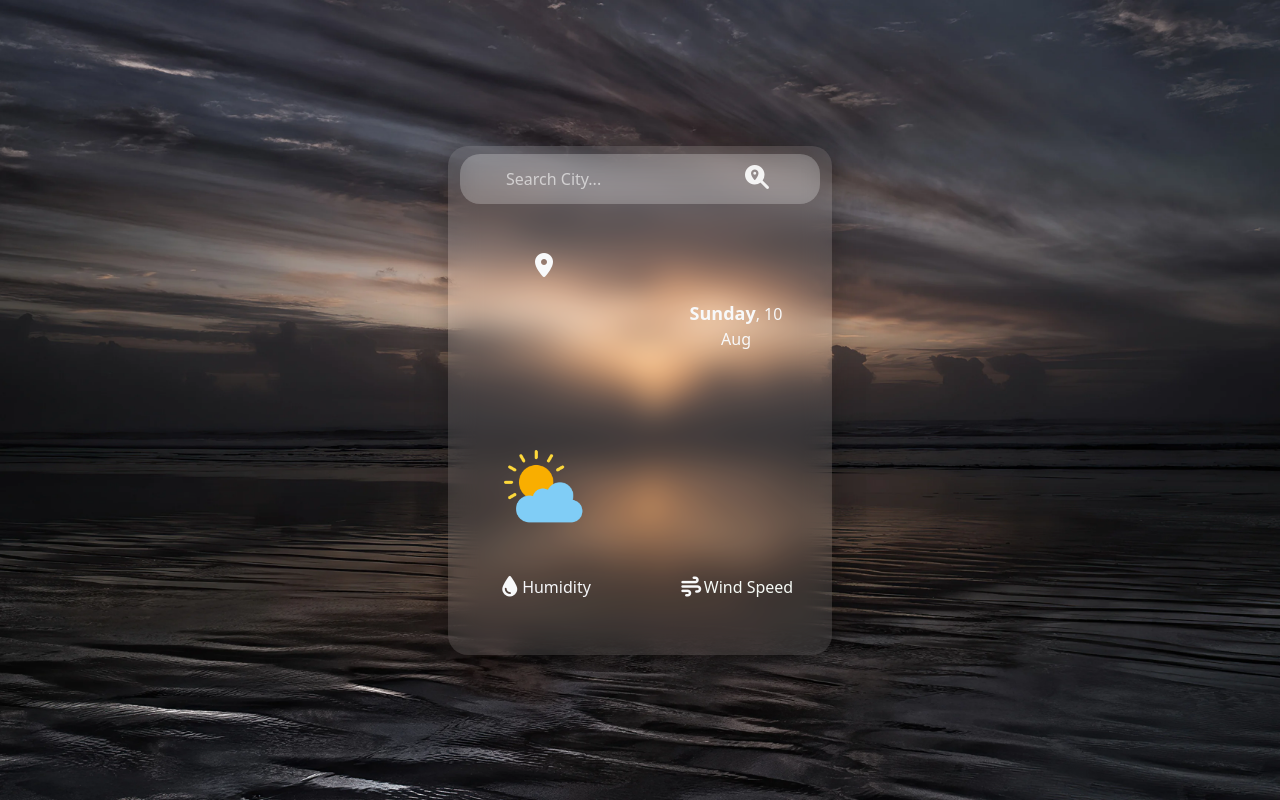
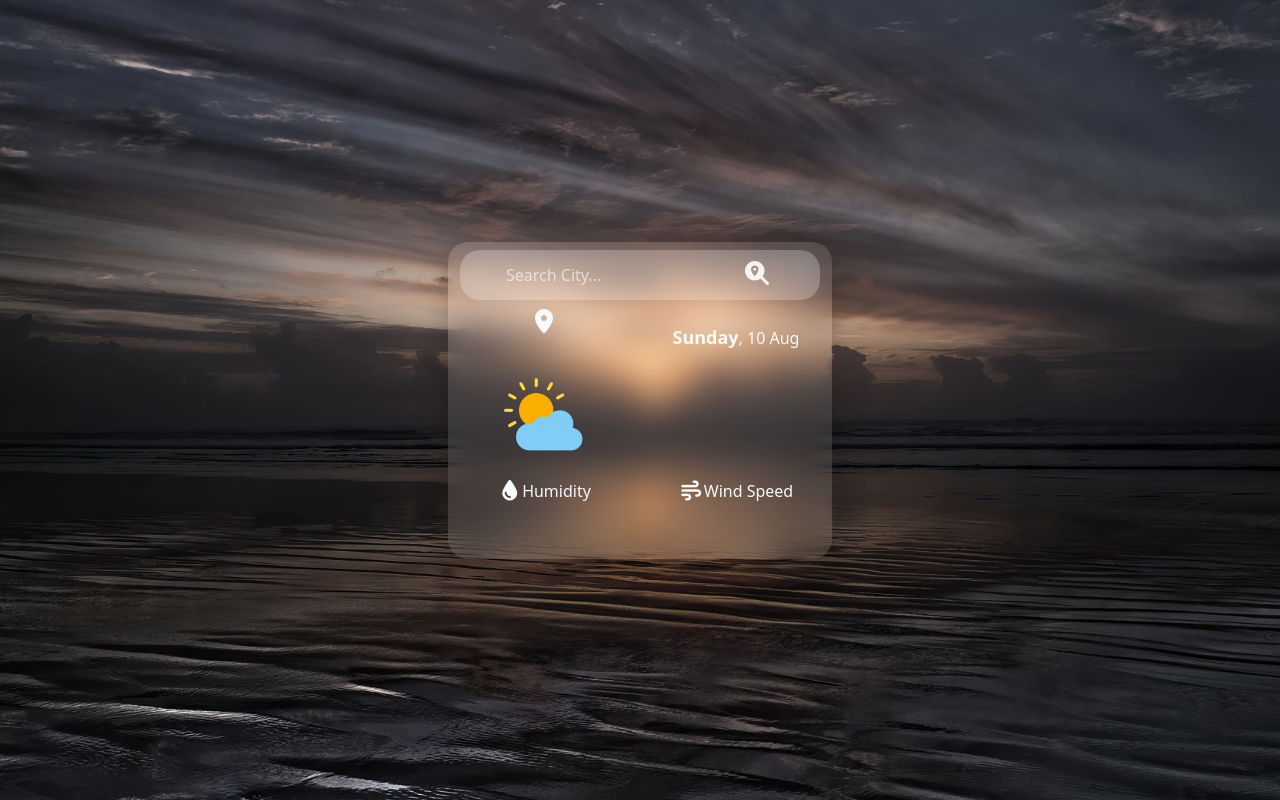
Before and after one commit to Gaurav1251/Weather_app, a plain HTML site: page index.html in a window 1280 px wide. Drawn offline with nearby package versions, Linux system fonts and the light colour scheme.

Commit message:
Add files via upload

```diff
--- a/index.html
+++ b/index.html
@@ -36,13 +36,13 @@
                 </form>
 
 
-                <div class="row mt-5 mb-2 text-light">
+                <div class="row mt-2 mb-4 text-light">
                     <div class="col-12 col-md-6 text-center"><i class="fa-solid fa-location-dot fa-xl"></i><span
                             class="h5" id="Location"></span> </div>
-                    <div class="col-12 col-md-6 text-center p-5"><span style="font-weight: bold; font-size: large;"
+                    <div class="col-12 col-md-6 text-center pt-3"><span style="font-weight: bold; font-size: large;"
                             id="day">Sunday</span>, <span id="date"></span></div>
                 </div>
-                <div class="row mt-5 mb-2 text-light">
+                <div class="row  mb-4 text-light">
                     <div class="col-md-6 text-center"><img src="clear_sky_icon.png" alt="clear_sky_icon"
                             style="height: 80px;" id="icon"></div>
                     <div class="col-md-6 text-center" id="weather_type">
@@ -50,7 +50,7 @@
                         <p class="h6" id="type"></p>
                     </div>
                 </div>
-                <div class="row mt-5 mb-2 text-light">
+                <div class="row mb-3 text-light">
                     <div class="col-md-6 text-center    "><i class="fa-solid fa-droplet fa-lg"></i><span
                             style="color: rgb(246, 247, 250);">Humidity</span>
                         <p class="ms-4" id="humid"></p>
--- a/styles.css
+++ b/styles.css
@@ -93,6 +93,7 @@ input{
 }
 
 @media screen and (max-width:700px){
+
     #main{
         width: 90%;
         /* font-size: 16px !important; */
```
